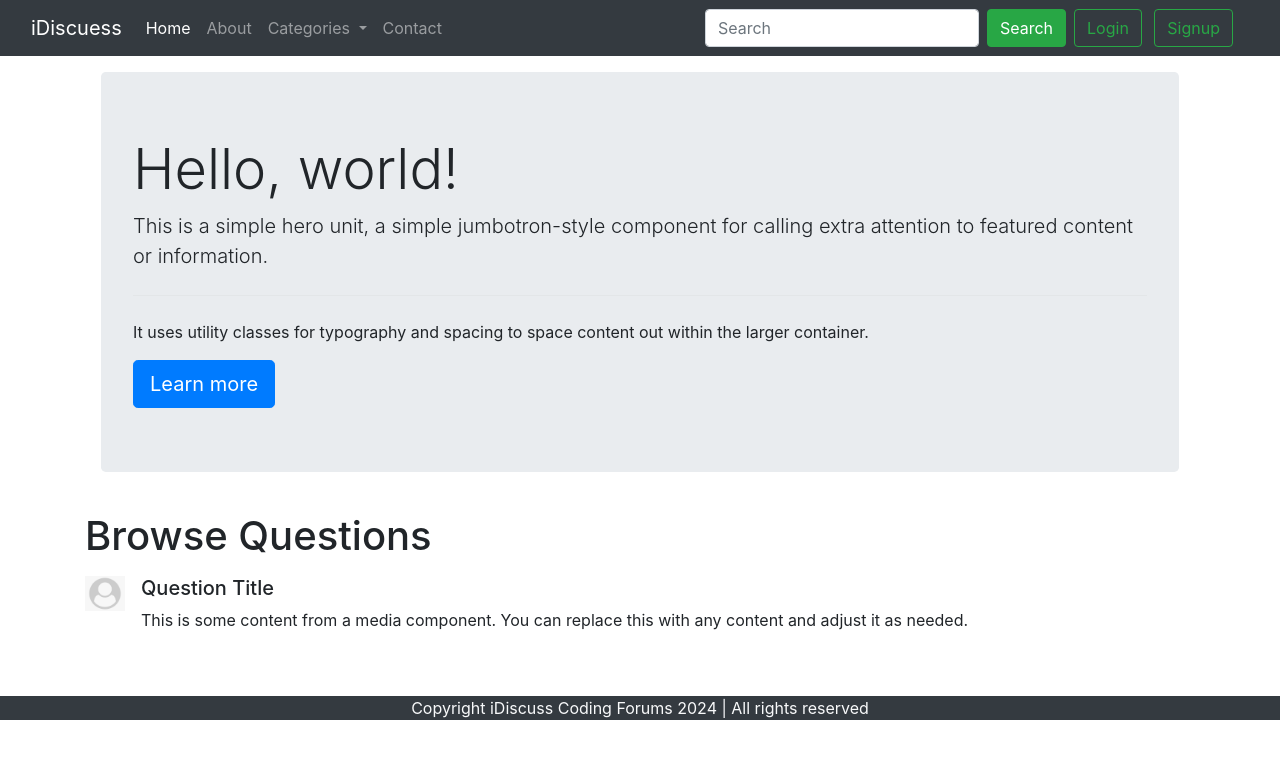
After one commit to arbazzkhann/learn_php, a PHP site: page /threads.php in a window 1280 px wide. The commit adds this page. Shown: the top 759 px of the page. Run offline with PHP 8.4, Linux system fonts and the light colour scheme.

Commit message:
4th commit - fetching data from database, creating loop for card display at index page, creating threads page and putting jumbotron from bootstarp and creating question section

```diff
--- /dev/null
+++ b/33. Project - Online Form/threads.php
@@ -0,0 +1,66 @@
+<?php include './partials/_dbconnect.php'?>
+
+<!doctype html>
+<html lang="en">
+
+<head>
+    <meta charset="utf-8">
+    <meta name="viewport" content="width=device-width, initial-scale=1">
+    <title>Welcome to iDiscuss - Coding Forums</title>
+    <link href="https://cdn.jsdelivr.net/npm/bootstrap@5.3.2/dist/css/bootstrap.min.css" rel="stylesheet"
+        integrity="sha384-T3c6CoIi6uLrA9TneNEoa7RxnatzjcDSCmG1MXxSR1GAsXEV/Dwwykc2MPK8M2HN" crossorigin="anonymous">
+    <link rel="stylesheet" href="https://stackpath.bootstrapcdn.com/bootstrap/4.5.0/css/bootstrap.min.css"
+        integrity="sha384-9aIt2nRpC12Uk9gS9baDl411NQApFmC26EwAOH8WgZl5MYYxFfc+NcPb1dKGj7Sk" crossorigin="anonymous">
+</head>
+
+<body>
+    <?php include './partials/_header.php'?>
+    <!--Header-->
+
+
+    <!-- slider start here -->
+    <div class="container">
+        <div class="jumbotron m-3">
+            <h1 class="display-4">Hello, world!</h1>
+            <p class="lead">This is a simple hero unit, a simple jumbotron-style component for calling extra attention to
+                featured content or information.</p>
+            <hr class="my-4">
+            <p>It uses utility classes for typography and spacing to space content out within the larger container.</p>
+            <a class="btn btn-primary btn-lg" href="#" role="button">Learn more</a>
+        </div>
+    </div>
+
+
+    <!-- card container -->
+    <div class="container my-3 py-4">
+        <h1>Browse Questions</h1>
+        <div class="d-flex py-2">
+            <div class="flex-shrink-0">
+                <img src="./images/userdefault.png" width="40px" alt="...">
+            </div>
+            <div class="flex-grow-1 ms-3">
+                <h5>Question Title</h5>
+                This is some content from a media component. You can replace this with any content and adjust it as
+                needed.</p>
+            </div>
+        </div>
+    </div>
+
+
+
+
+
+    <?php include './partials/_footer.php'?>
+    <!--Footer-->
+</body>
+<script src="https://cdn.jsdelivr.net/npm/bootstrap@5.3.2/dist/js/bootstrap.bundle.min.js"
+    integrity="sha384-C6RzsynM9kWDrMNeT87bh95OGNyZPhcTNXj1NW7RuBCsyN/o0jlpcV8Qyq46cDfL" crossorigin="anonymous">
+</script>
+<script src="https://cdn.jsdelivr.net/npm/@popperjs/core@2.11.8/dist/umd/popper.min.js"
+    integrity="sha384-I7E8VVD/ismYTF4hNIPjVp/Zjvgyol6VFvRkX/vR+Vc4jQkC+hVqc2pM8ODewa9r" crossorigin="anonymous">
+</script>
+<script src="https://cdn.jsdelivr.net/npm/bootstrap@5.3.2/dist/js/bootstrap.min.js"
+    integrity="sha384-BBtl+eGJRgqQAUMxJ7pMwbEyER4l1g+O15P+16Ep7Q9Q+zqX6gSbd85u4mG4QzX+" crossorigin="anonymous">
+</script>
+
+</html>
```
Also changed, not shown: 33. Project - Online Form/index.php (+46 -23 lines), 33. Project - Online Form/images/userdefault.png (added).
